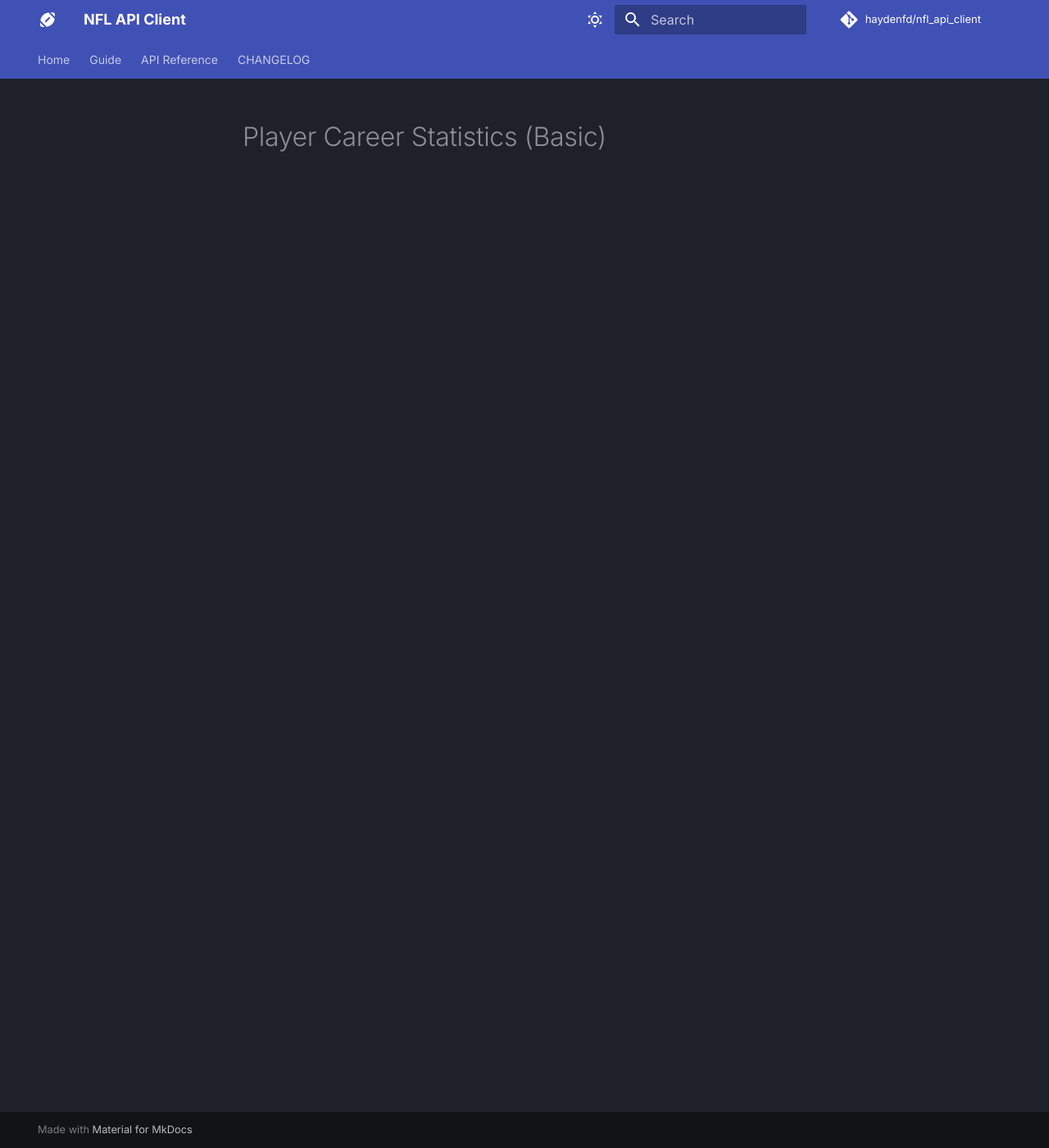
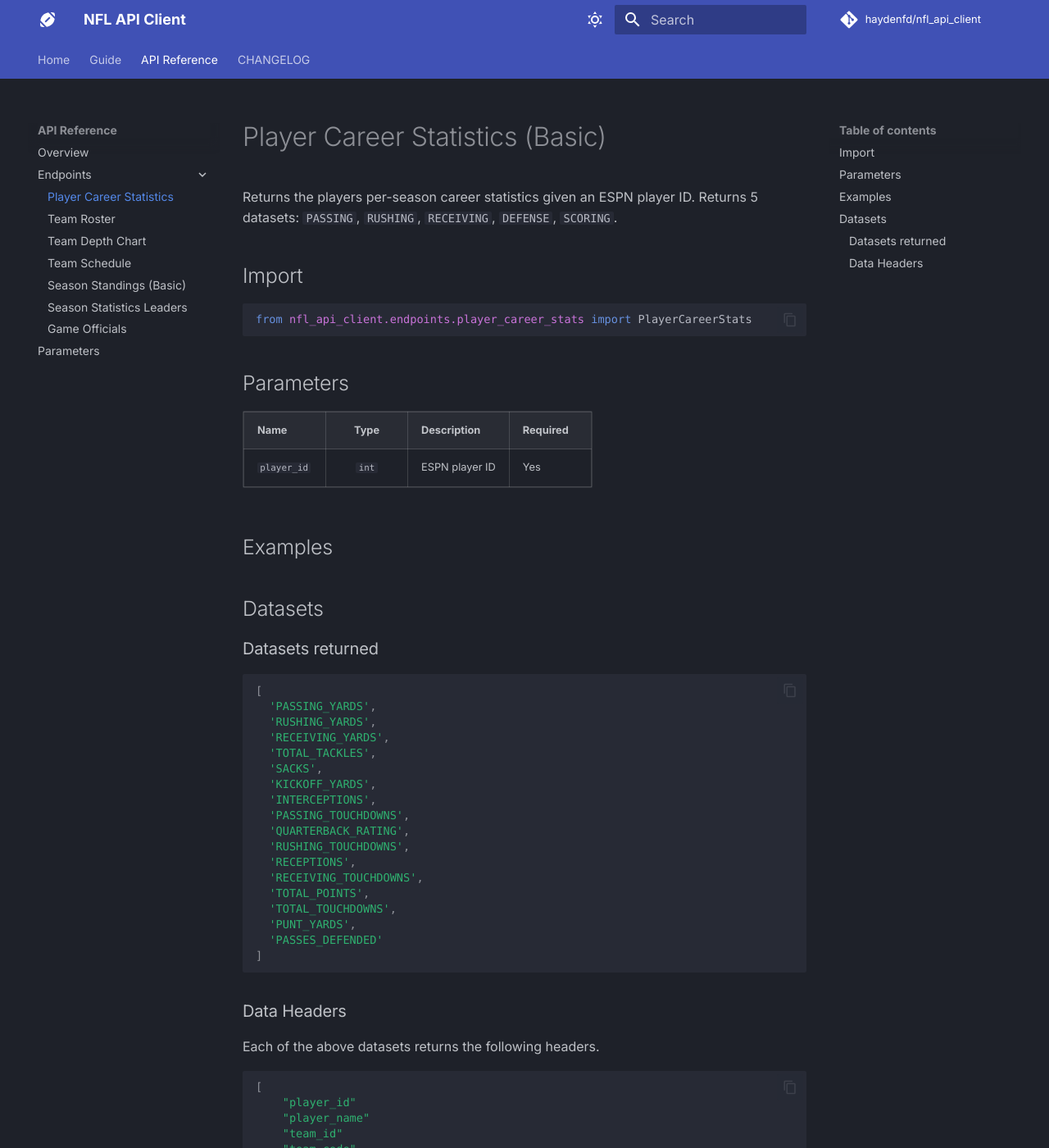
Before and after one commit to haydenfd/nfl_api_client, an MkDocs documentation site: the page built from docs/player_career_stats.md, in a window 1280 px wide and 1400 px high. Shown: the whole window at 82% size. Built offline with MkDocs 1.6.1 and Material for MkDocs 9.7.7, drawn with Linux system fonts in a browser that asks for light colours; some web fonts are replaced; comment, search, counter and statistics services are not loaded.

Commit message:
Added docs for career stats, src implementations for game_officials player_career_stats

````diff
--- a/docs/player_career_stats.md
+++ b/docs/player_career_stats.md
@@ -1 +1,59 @@
 # Player Career Statistics (Basic)
+
+Returns the players per-season career statistics given an ESPN player ID. Returns 5 datasets: `PASSING`, `RUSHING`, `RECEIVING`, `DEFENSE`, `SCORING`.
+
+
+## Import
+
+``` python
+from nfl_api_client.endpoints.player_career_stats import PlayerCareerStats
+```
+
+## Parameters
+
+| **Name**   | **Type** | **Description**                                                                | **Required** |
+|:-----------|:--------:|:------------------------------------------------------------                   |:------------ |
+| `player_id`  | `int`  | ESPN player ID        | Yes                   |
+
+## Examples
+
+
+## Datasets
+
+
+### Datasets returned
+
+```python
+[
+  'PASSING_YARDS',
+  'RUSHING_YARDS',
+  'RECEIVING_YARDS',
+  'TOTAL_TACKLES',
+  'SACKS',
+  'KICKOFF_YARDS',
+  'INTERCEPTIONS',
+  'PASSING_TOUCHDOWNS',
+  'QUARTERBACK_RATING',
+  'RUSHING_TOUCHDOWNS',
+  'RECEPTIONS',
+  'RECEIVING_TOUCHDOWNS',
+  'TOTAL_POINTS',
+  'TOTAL_TOUCHDOWNS',
+  'PUNT_YARDS',
+  'PASSES_DEFENDED'
+]
+```
+
+### Data Headers
+
+Each of the above datasets returns the following headers.
+
+```python
+[
+    "player_id"
+    "player_name"
+    "team_id"
+    "team_code"
+    "value"
+]
+```
--- a/mkdocs.yml
+++ b/mkdocs.yml
@@ -11,7 +11,7 @@ nav:
   - API Reference:
     - Overview: api_reference.md
     - Endpoints:
-        # - Player Career Statistics: player_career_stats.md
+        - Player Career Statistics: player_career_stats.md
         - Team Roster: team_roster.md
         - Team Depth Chart: team_depth_chart.md
         - Team Schedule: team_schedule.md
````
Also changed, not shown: docs/guide.md (+1 -1 lines), 2 other files.
